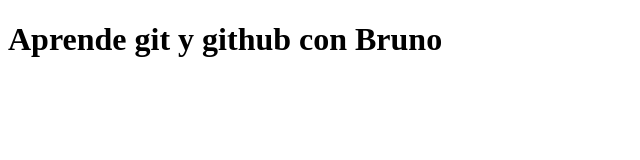
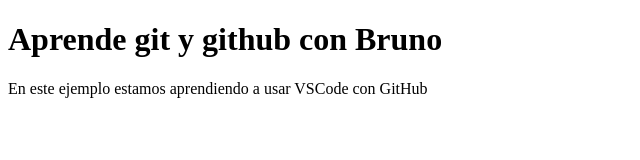
Before and after one commit to brun0bdev/miproyectoweb, a plain HTML site: page index.html in a window 1280 px wide. Shown: the whole page, without its empty margins (0-640 px from the left). Drawn offline with Linux system fonts and the light colour scheme.

Commit message:
Cambios de contenido en index.html

```diff
--- a/index.html
+++ b/index.html
@@ -7,5 +7,6 @@
 </head>
 <body>
     <h1>Aprende git y github con Bruno</h1>
+    <p>En este ejemplo estamos aprendiendo a usar VSCode con GitHub</p>
 </body>
 </html>
```
